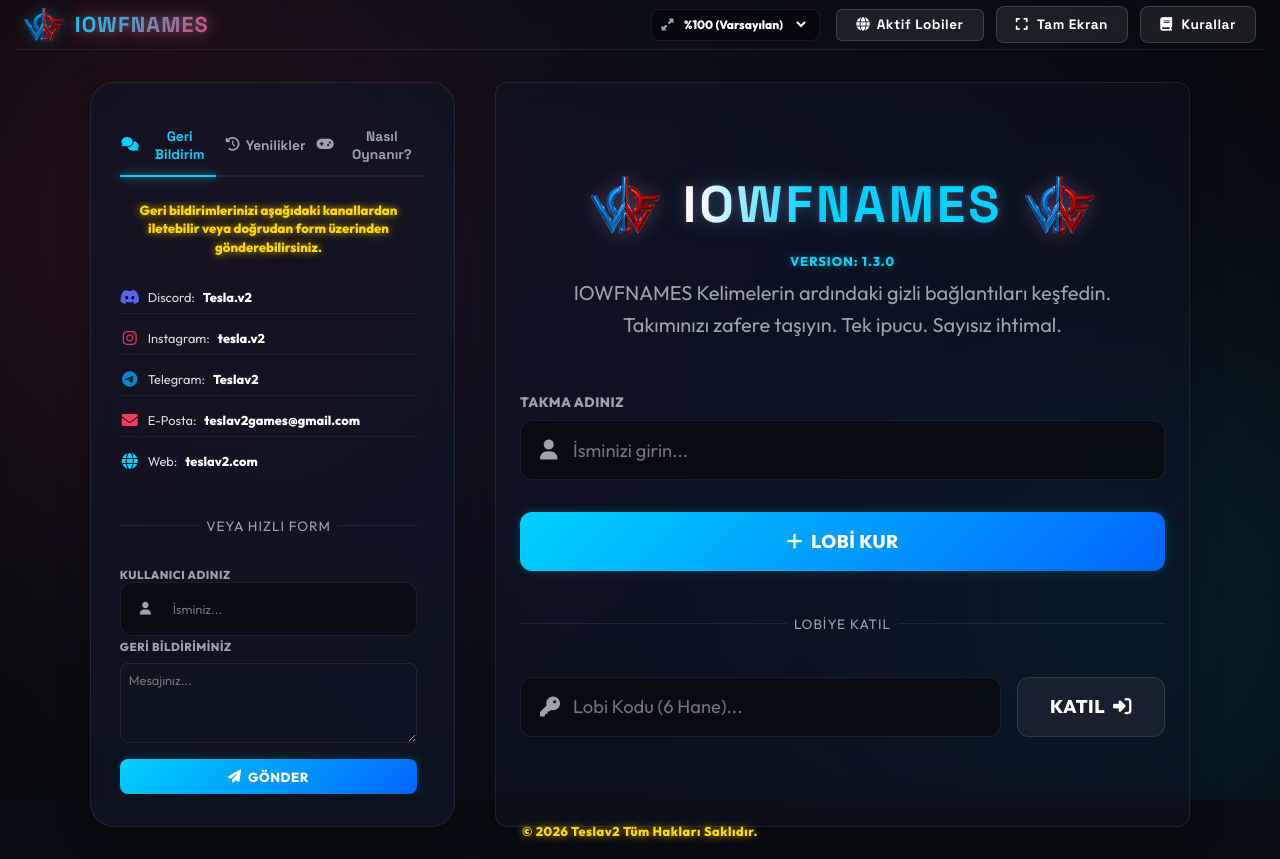
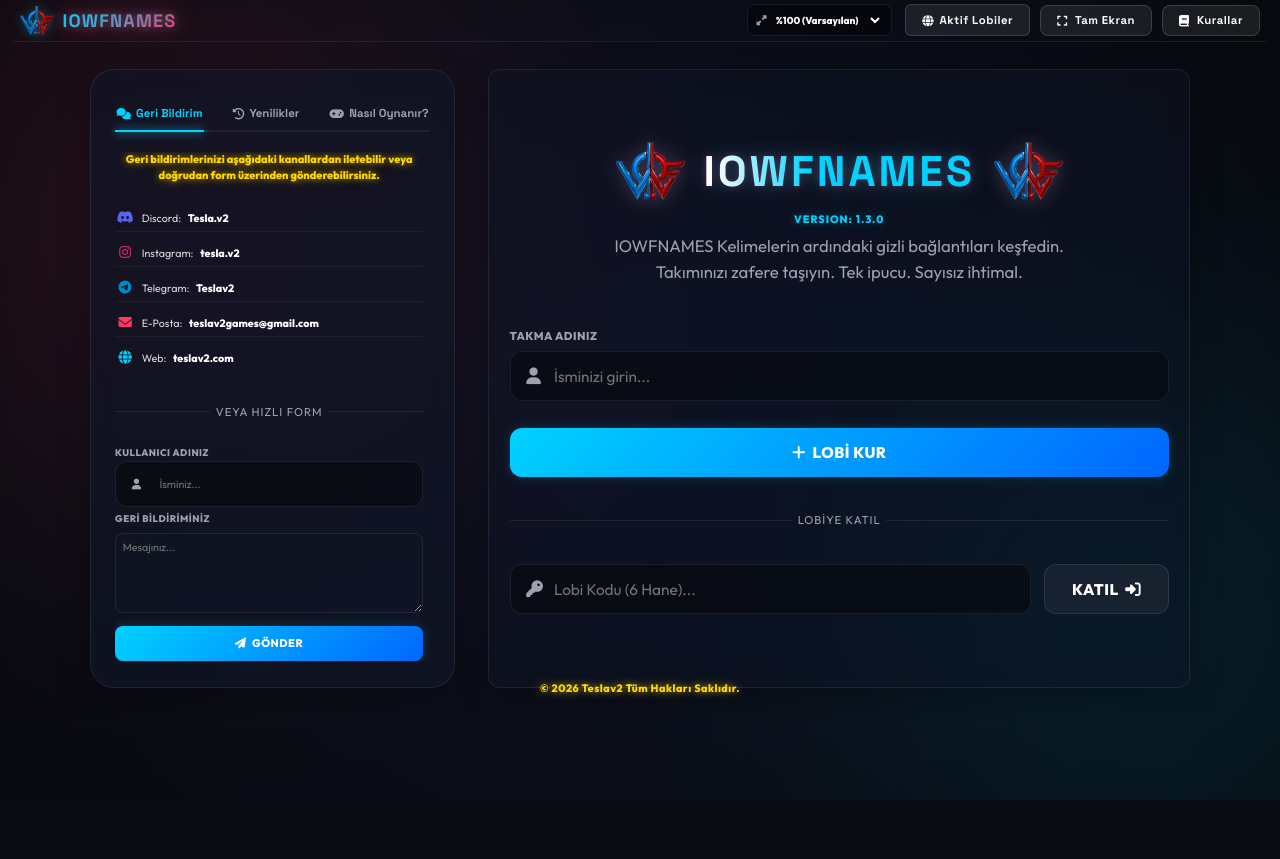
Before and after one commit to teslav2/iowfnames, a website: page public/index.html in a window 1280 px wide. After the commit the page ends 800 px from the top, so only its background shows below. Drawn offline with nearby package versions, Linux system fonts and the light colour scheme; no server answers.

Commit message:
Add files via upload

```diff
--- a/public/style.css
+++ b/public/style.css
@@ -26,9 +26,31 @@
   /* Fonts */
   --font-display: 'Space Grotesk', sans-serif;
   --font-body: 'Outfit', sans-serif;
+
+  /* Responsive Scale System */
+  --base-font-size: clamp(13px, 0.42vw + 8px, 24px);
+  --panel-width: clamp(280px, 15vw, 420px);
+  --board-max-width: clamp(950px, 60vw, 1800px);
+  --card-gap: clamp(0.35rem, 0.5vw, 0.75rem);
+  --panel-gap: clamp(0.5rem, 0.7vw, 1rem);
+}
+
+@media (min-width: 2560px) {
+  :root {
+    --base-font-size: clamp(18px, 0.35vw + 12px, 28px);
+    --panel-width: clamp(360px, 16vw, 480px);
+    --board-max-width: clamp(1200px, 58vw, 2200px);
+    --card-gap: clamp(0.5rem, 0.6vw, 1rem);
+    --panel-gap: clamp(0.75rem, 0.8vw, 1.25rem);
+  }
 }
 
 /* --- BASE STYLES --- */
+html {
+  font-size: var(--base-font-size);
+  scroll-behavior: smooth;
+}
+
 * {
   box-sizing: border-box;
   margin: 0;
@@ -125,12 +147,12 @@ body {
   overflow: visible;
 }
 
-/* --- HEADER (Compact, 50px height) --- */
+/* --- HEADER (Compact, 3.125rem height) --- */
 .game-header {
   display: flex;
   justify-content: space-between;
   align-items: center;
-  height: 50px;
+  height: 3.125rem;
   border-bottom: 1px solid var(--panel-border);
   padding: 0 0.5rem;
 }
@@ -142,7 +164,7 @@ body {
 }
 
 .brand-logo-img {
-  height: 34px;
+  height: 2.125rem;
   width: auto;
   object-fit: contain;
   filter: drop-shadow(0 0 6px rgba(0, 210, 255, 0.35));
@@ -874,7 +896,7 @@ body {
   display: flex;
   justify-content: space-between;
   align-items: center;
-  height: 55px;
+  height: 3.4375rem;
   border-bottom: 1px solid var(--panel-border);
   padding: 0 0.5rem;
   background: rgba(8, 11, 17, 0.4);
@@ -1032,8 +1054,8 @@ body {
 /* 3-Column main area */
 .game-3col {
   display: grid;
-  grid-template-columns: 280px 1fr 280px;
-  gap: 0.75rem;
+  grid-template-columns: var(--panel-width) 1fr var(--panel-width);
+  gap: var(--panel-gap);
   height: calc(100vh - 135px); /* Stretch to fill viewport and make cards/panels taller */
   min-height: 600px;
   padding: 0.5rem 0;
@@ -1307,8 +1329,8 @@ body {
   display: grid;
   grid-template-columns: repeat(5, 1fr);
   grid-template-rows: repeat(5, 1fr);
-  gap: 0.5rem;
-  max-width: 950px;
+  gap: var(--card-gap);
+  max-width: var(--board-max-width);
   width: 100%;
   margin: 0 auto;
 }
@@ -1323,7 +1345,7 @@ body {
   align-items: center;
   justify-content: center;
   min-height: 52px;
-  max-width: 950px;
+  max-width: var(--board-max-width);
   width: 100%;
   margin: 0 auto;
 }
```
